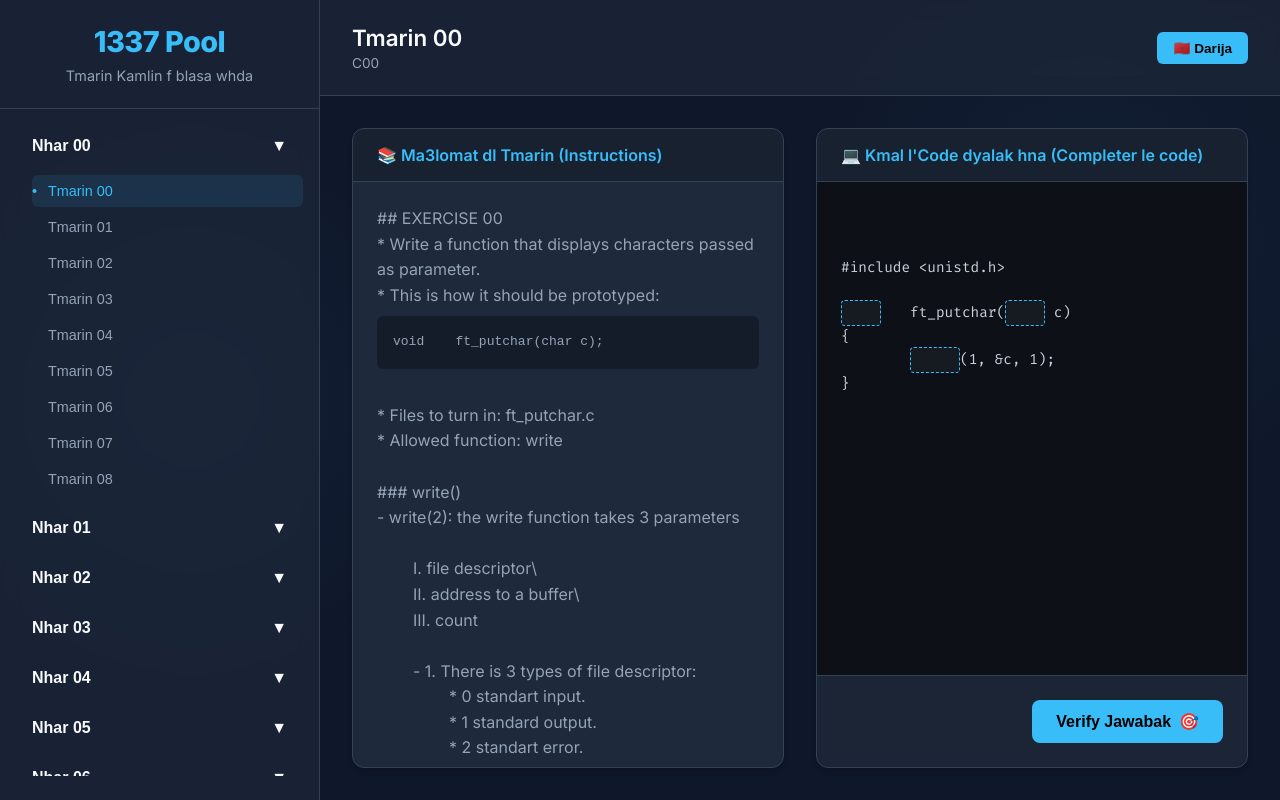
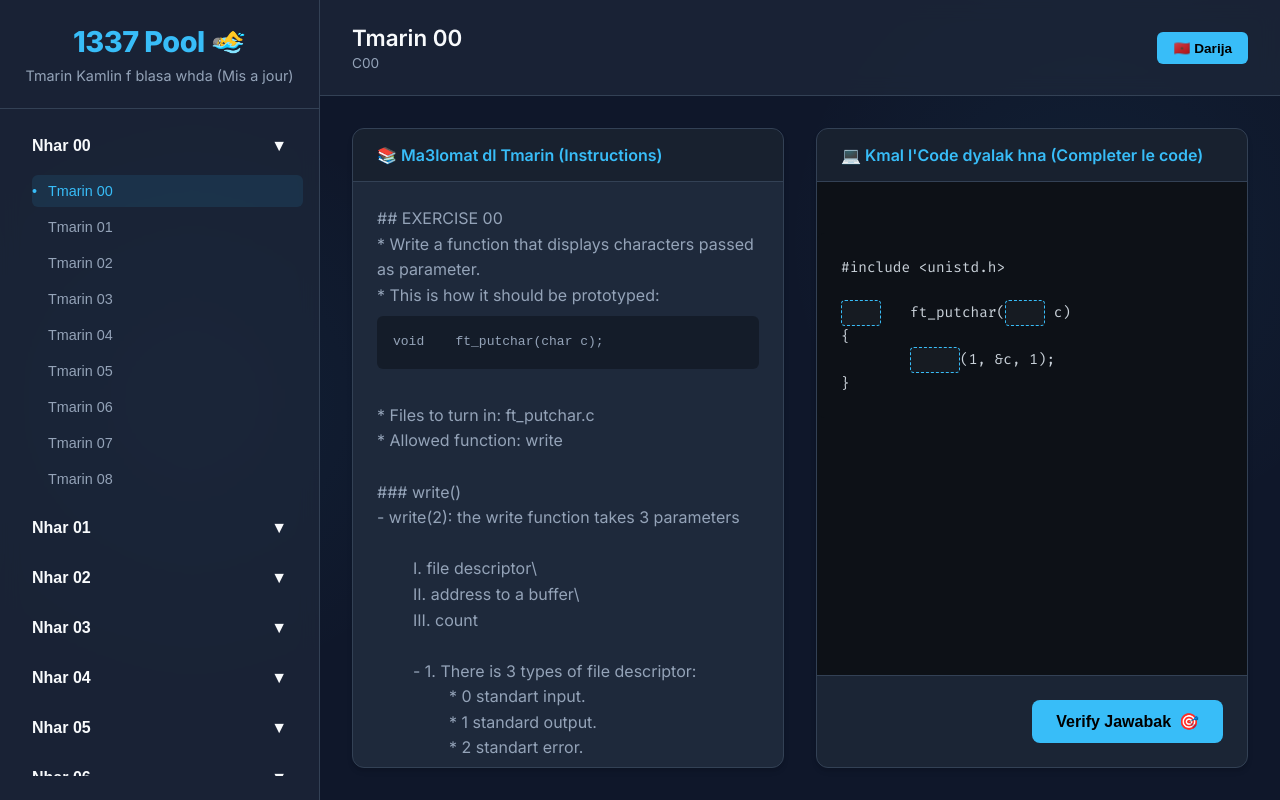
Before and after one commit to FieryKiller/337-Pool-Darija, a plain HTML site: page index.html in a window 1280 px wide. Drawn offline with Linux system fonts and the light colour scheme.

Commit message:
Mis a jour de test

```diff
--- a/index.html
+++ b/index.html
@@ -371,8 +371,8 @@
 
     <aside class="sidebar">
         <div class="brand">
-            <h1>1337 Pool</h1>
-            <p id="t_subtitle">Tmarin Kamlin f blasa whda</p>
+            <h1>1337 Pool 🏊‍♂️</h1>
+            <p id="t_subtitle">Tmarin Kamlin f blasa whda (Mis a jour)</p>
         </div>
         <div class="nav-sections" id="nav-container">
             <!-- Populated via JS -->
```
